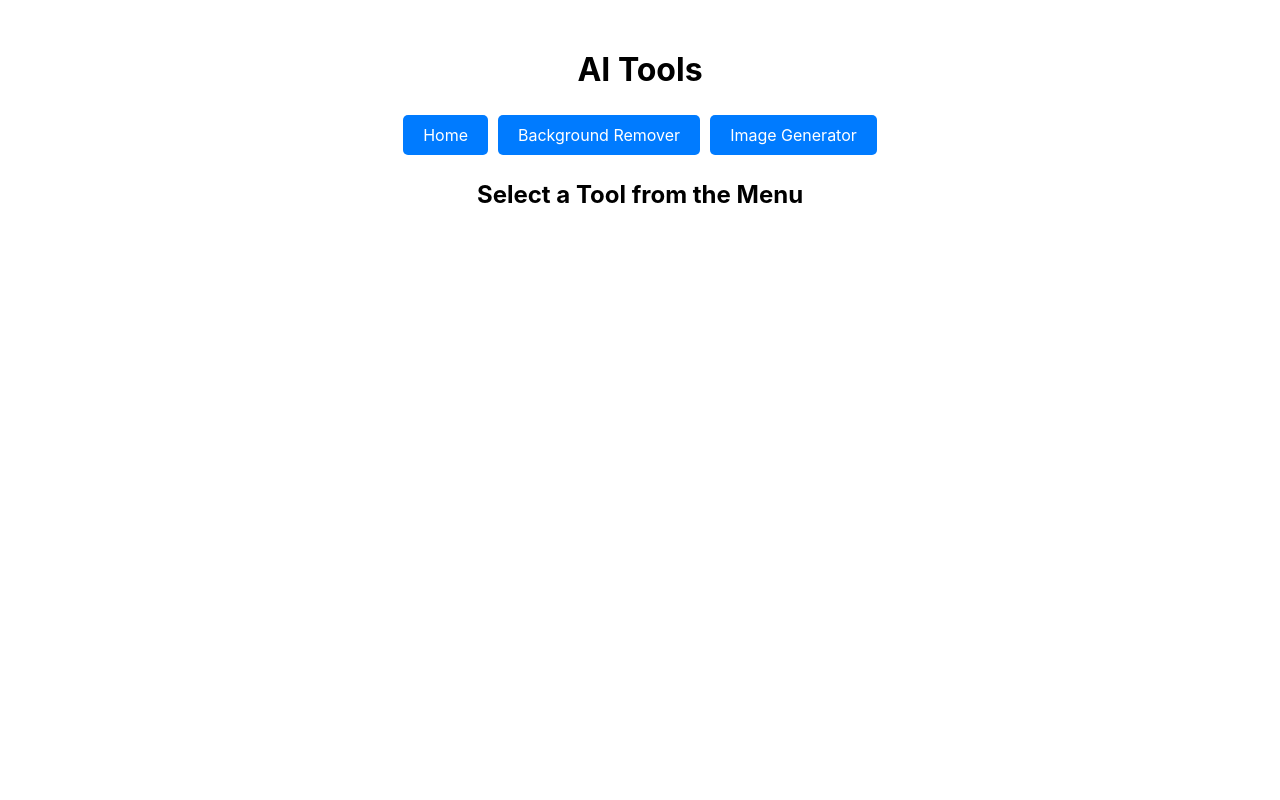
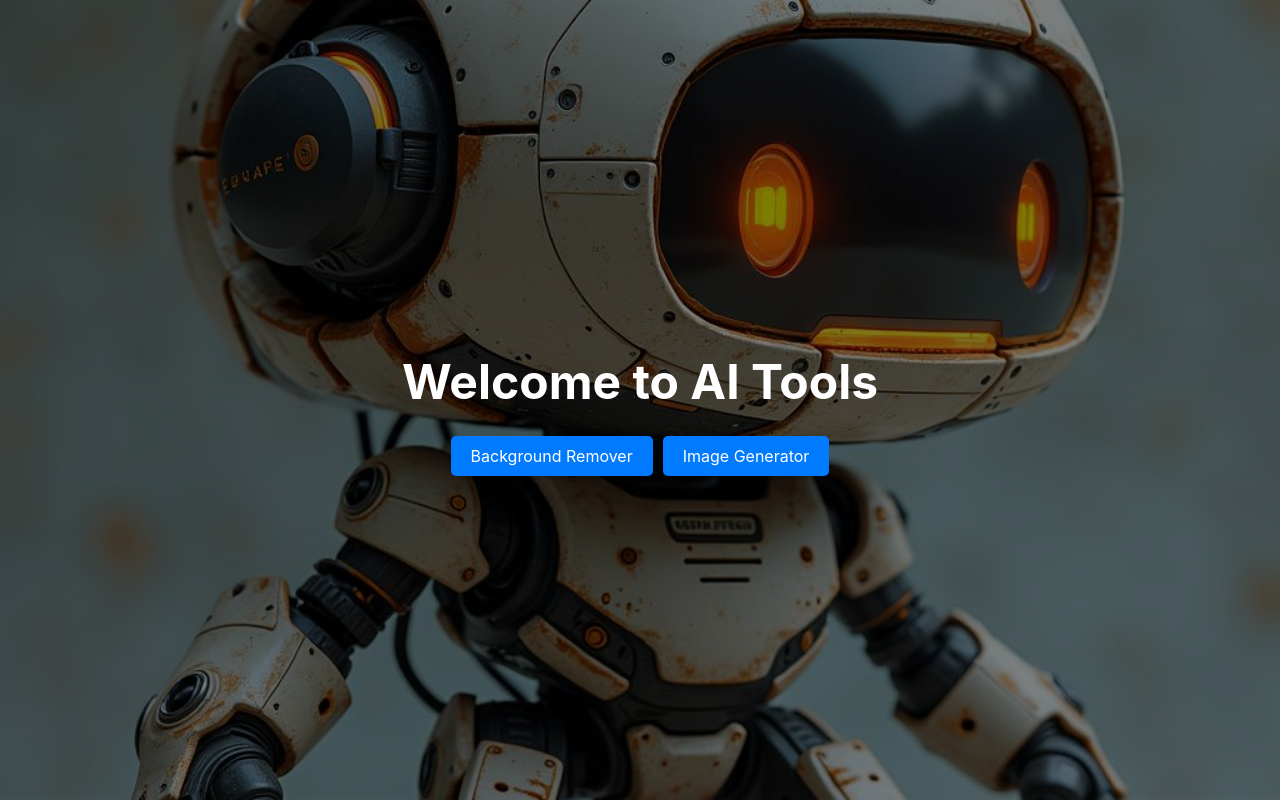
Before and after one commit to AbdulAhad210904/Bg-remove-change, a React (Create React App) app: page / in a window 1280 px wide. Built offline with nearby package versions, Linux system fonts and the light colour scheme.

Commit message:
Add Bg Image on Landing Website

```diff
--- a/src/App.js
+++ b/src/App.js
@@ -2,31 +2,55 @@ import React from 'react';
 import { BrowserRouter as Router, Route, Routes, Link } from 'react-router-dom';
 import BackgroundRemover from './BackgroundRemover';
 import ImageGenerator from './ImageGenerator';
+import './App.css';
 
 function App() {
   return (
     <Router>
-      <div style={{ textAlign: 'center', marginTop: '50px' }}>
-        <h1>AI Tools</h1>
+      <Routes>
+        {/* Home Page (Landing Page) */}
+        <Route path="/" element={<LandingPage />} />
 
-        <nav style={{ marginBottom: '20px' }}>
-          <StyledLink to="/">Home</StyledLink>
-          <StyledLink to="/bgremover">Background Remover</StyledLink>
-          <StyledLink to="/imagegenerator">Image Generator</StyledLink>
-        </nav>
+        {/* Tool Pages */}
+        <Route path="/bgremover" element={<ToolPage tool="Background Remover" component={<BackgroundRemover />} />} />
+        <Route path="/imagegenerator" element={<ToolPage tool="Image Generator" component={<ImageGenerator />} />} />
 
-        <Routes>
-          <Route path="/bgremover" element={<BackgroundRemover />} />
-          <Route path="/imagegenerator" element={<ImageGenerator />} />
-          <Route path="/" element={<h2>Select a Tool from the Menu</h2>} />
-          <Route path="*" element={<h2>404 - Page Not Found</h2>} />
-        </Routes>
-      </div>
+        <Route path="*" element={<h2 style={{ textAlign: 'center' }}>404 - Page Not Found</h2>} />
+      </Routes>
     </Router>
   );
 }
 
-// Styling
+// Landing Page Component
+const LandingPage = () => (
+  <div className="landing-page">
+    <div className="overlay">
+      <div className="content">
+        <h1>Welcome to AI Tools</h1>
+        <div className="options">
+          <StyledLink to="/bgremover">Background Remover</StyledLink>
+          <StyledLink to="/imagegenerator">Image Generator</StyledLink>
+        </div>
+      </div>
+    </div>
+  </div>
+);
+
+// Tool Page Layout Component
+const ToolPage = ({ tool, component }) => (
+  <div className="tool-page">
+    <nav className="tool-nav">
+      <StyledLink to="/">Home</StyledLink>
+      <StyledLink to="/bgremover">Background Remover</StyledLink>
+      <StyledLink to="/imagegenerator">Image Generator</StyledLink>
+    </nav>
+    <div className="tool-details">
+      <h1>{tool}</h1>
+      {component}
+    </div>
+  </div>
+);
+
 const buttonStyle = {
   display: 'inline-block',
   padding: '10px 20px',
@@ -40,10 +64,11 @@ const buttonStyle = {
 };
 
 const hoverStyle = {
-  backgroundColor: '#0056b3', // Darker shade for hover effect
+  backgroundColor: '#0056b3',
   transform: 'scale(1.05)',
 };
 
+// StyledLink component for the navigation
 const StyledLink = ({ to, children }) => (
   <Link
     to={to}
--- a/src/index.css
+++ b/src/index.css
@@ -11,3 +11,69 @@ code {
   font-family: source-code-pro, Menlo, Monaco, Consolas, 'Courier New',
     monospace;
 }
+
+.landing-page {
+  position: relative;
+  height: 100vh;
+  background-image: url('../public/bg.jpeg');
+  background-size: cover;
+  background-position: center;
+  display: flex;
+  align-items: center;
+  justify-content: center;
+}
+
+.overlay {
+  position: absolute;
+  top: 0;
+  left: 0;
+  right: 0;
+  bottom: 0;
+  background-color: rgba(0, 0, 0, 0.5);
+  display: flex;
+  align-items: center;
+  justify-content: center;
+}
+
+.content {
+  color: white;
+  text-align: center;
+}
+
+.content h1 {
+  font-size: 48px;
+  margin-bottom: 20px;
+}
+
+.options {
+  display: flex;
+  justify-content: center;
+}
+
+.options a {
+  margin: 0 10px;
+  padding: 10px 20px;
+  background-color: #007BFF;
+  color: white;
+  text-decoration: none;
+  border-radius: 5px;
+  transition: background-color 0.3s ease;
+}
+
+.options a:hover {
+  background-color: #0056b3;
+}
+
+.tool-page {
+  text-align: center;
+  padding: 50px;
+}
+
+.tool-nav {
+  margin-bottom: 20px;
+}
+
+.tool-details h1 {
+  font-size: 36px;
+  margin-bottom: 20px;
+}
```
Also changed, not shown: public/bg.jpeg (added).
